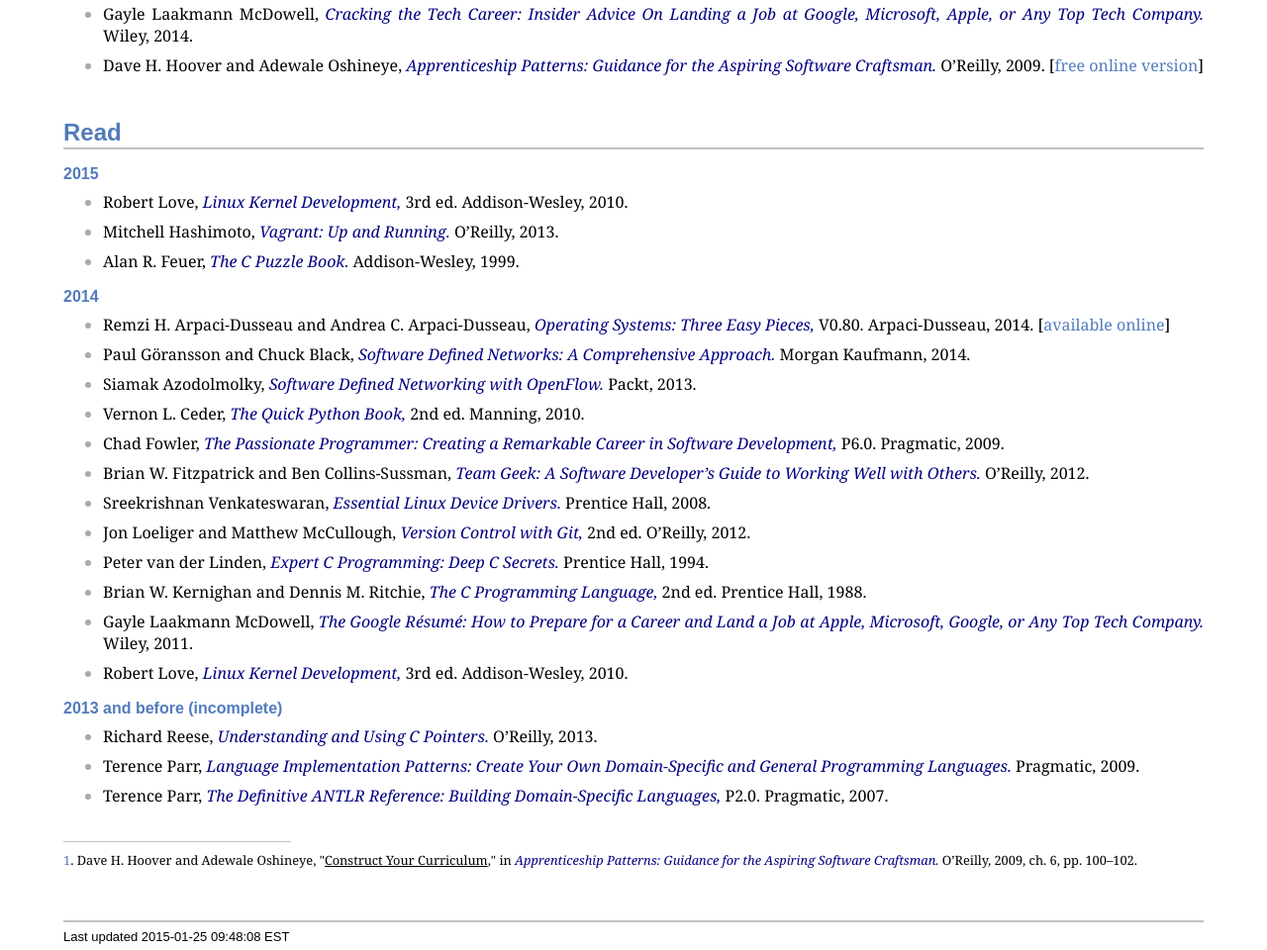
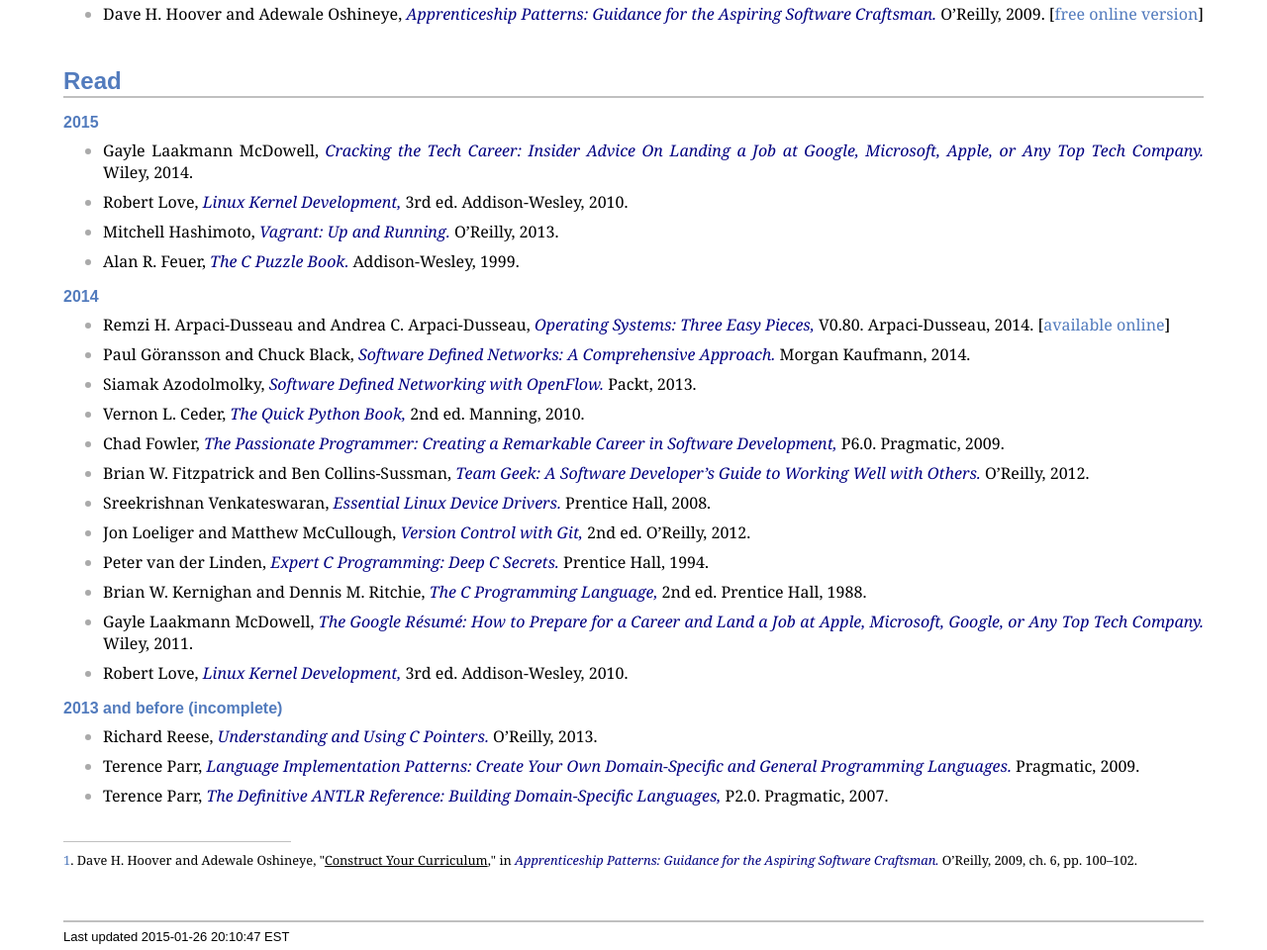
Before and after one commit to christophjaeger/christophjaeger.github.io, a plain HTML site: page reading-list.html in a window 1280 px wide. Shown: the part 1430-2390 px from the top of the page at 99% size. Drawn offline with Linux system fonts and the light colour scheme.

Commit message:
reading list: mark "Cracking the Tech Career" as read
Signed-off-by: Christoph Jaeger <email@christophjaeger.info>

```diff
--- a/reading-list.html
+++ b/reading-list.html
@@ -220,11 +220,6 @@
 </li>
 <li>
 <p>
-Gayle Laakmann McDowell, <em>Cracking the Tech Career: Insider Advice On Landing a Job at Google, Microsoft, Apple, or Any Top Tech Company.</em> Wiley, 2014.
-</p>
-</li>
-<li>
-<p>
 Dave H. Hoover and Adewale Oshineye, <em>Apprenticeship Patterns: Guidance for the Aspiring Software Craftsman.</em> O&#8217;Reilly, 2009.
   [<a href="http://chimera.labs.oreilly.com/books/1234000001813">free online version</a>] <a id="ap09"></a>
 </p>
@@ -236,6 +231,11 @@
 <h2 id="_read">Read</h2>
 <div class="sectionbody">
 <div class="ulist"><div class="title">2015</div><ul>
+<li>
+<p>
+Gayle Laakmann McDowell, <em>Cracking the Tech Career: Insider Advice On Landing a Job at Google, Microsoft, Apple, or Any Top Tech Company.</em> Wiley, 2014.
+</p>
+</li>
 <li>
 <p>
 Robert Love, <em>Linux Kernel Development,</em> 3rd ed. Addison-Wesley, 2010.
@@ -338,7 +338,7 @@
 <div id="footnotes"><hr></div>
 <div id="footer">
 <div id="footer-text">
-Last updated 2015-01-25 09:48:08 EST
+Last updated 2015-01-26 20:10:47 EST
 </div>
 </div>
 </body>
```
Also changed, not shown: 1 other file.
